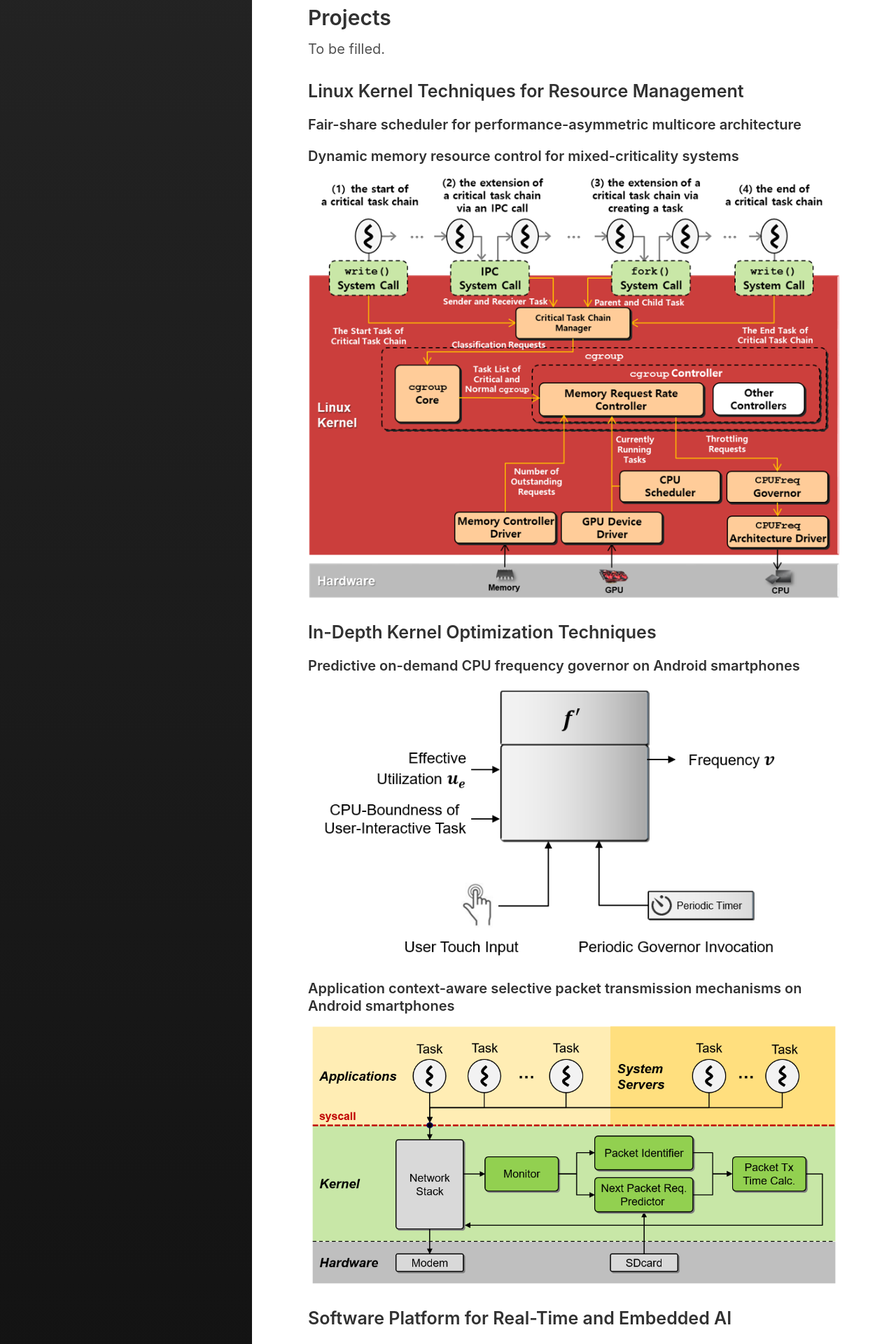
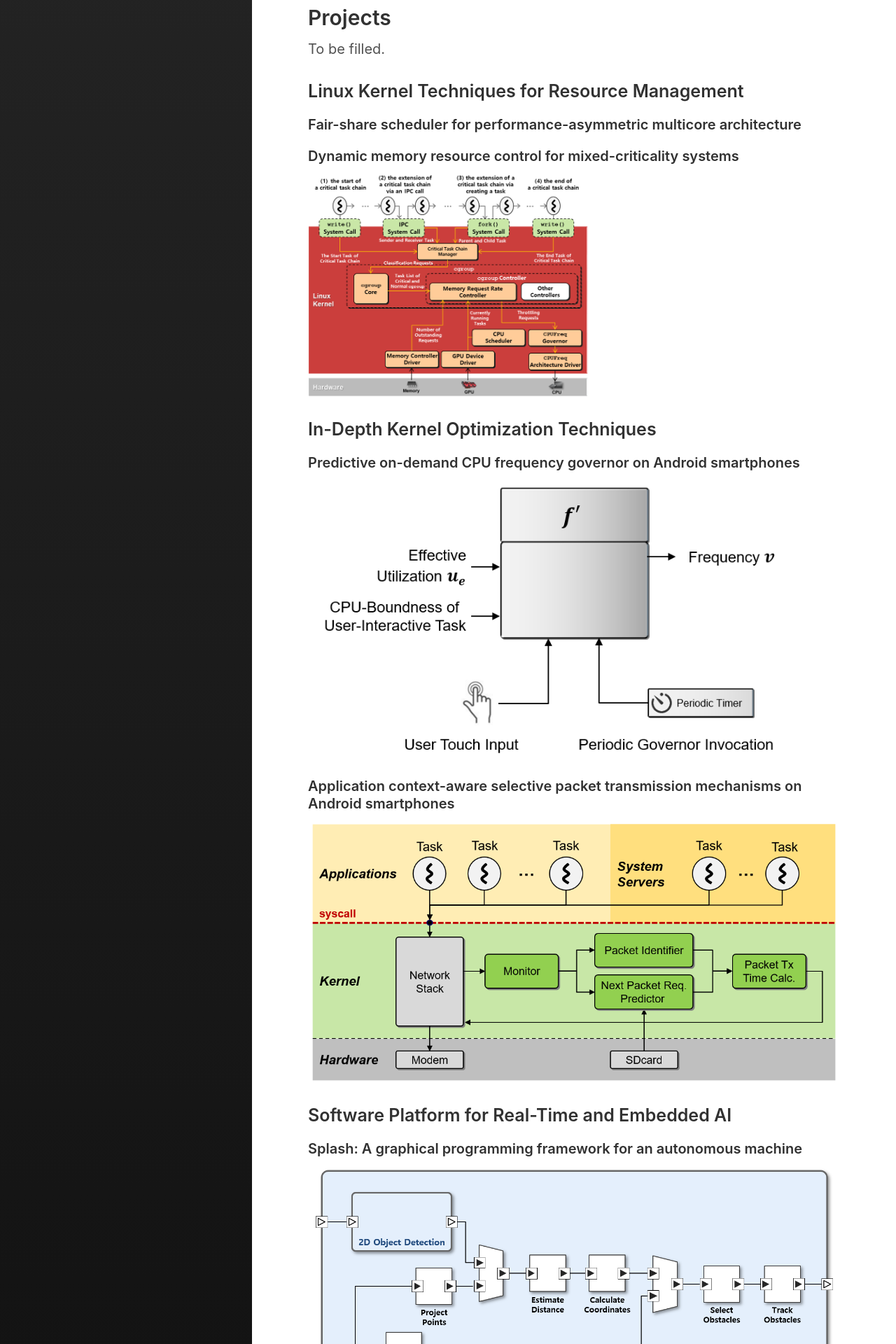
Before and after one commit to shnoh171/shnoh171.github.io, a Jekyll site: the page built from about.md, in a window 1280 px wide. Shown: the part 1941-3861 px from the top of the page at 70% size. Built offline with Jekyll 4.4.1, drawn with Linux system fonts in a browser that asks for light colours.

Commit message:
test image

```diff
--- a/about.md
+++ b/about.md
@@ -38,7 +38,7 @@
 
 #### Dynamic memory resource control for mixed-criticality systems
 
-![placeholder](/assets/images/dynamic_memory_request_throttling.png)
+![placeholder](/assets/images/dynamic_memory_request_throttling.png){: width="400px"}
 
 ### In-Depth Kernel Optimization Techniques
 
```
